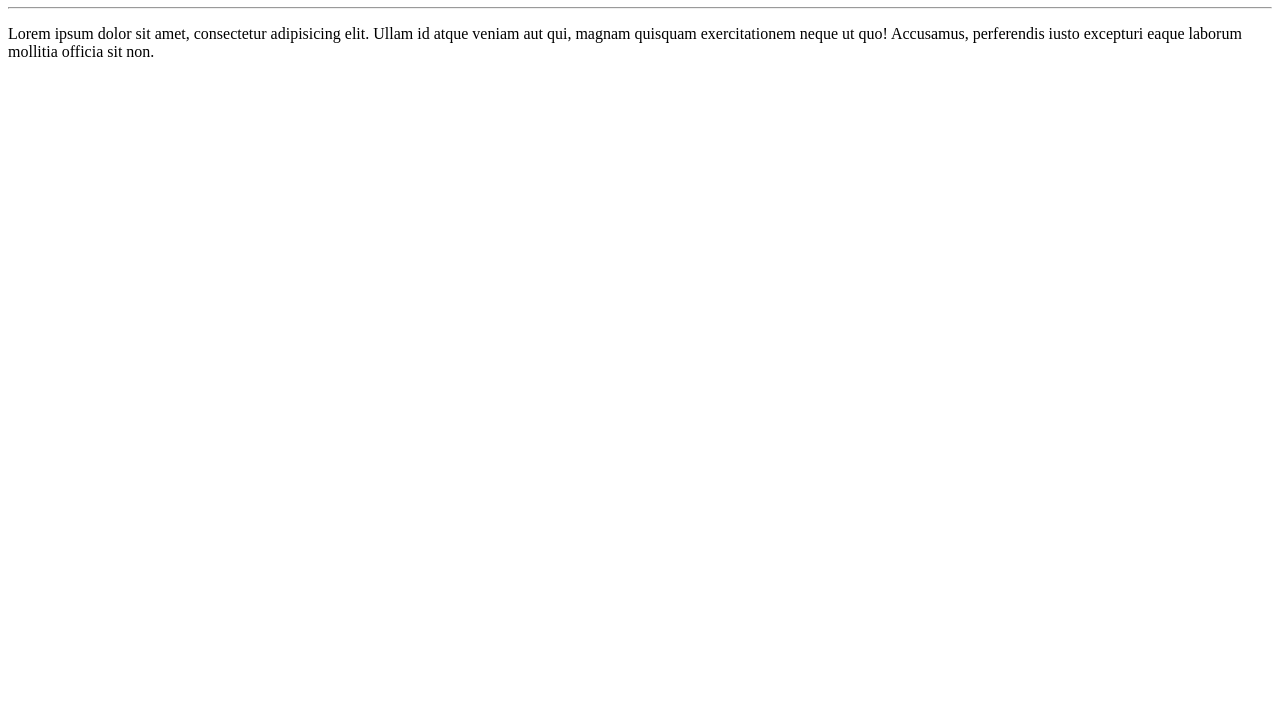
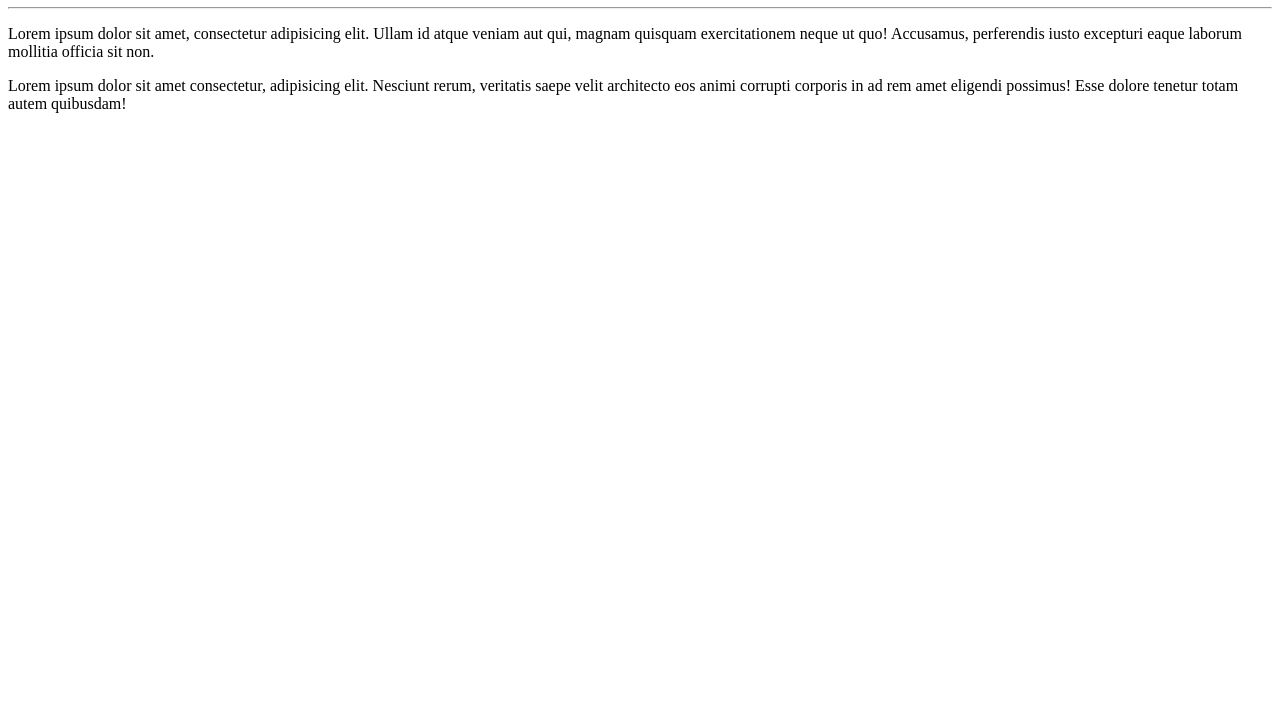
Before and after one commit to lilibuttler/Ola-Mundo, a plain HTML site: page site-exemplo/index.html in a window 1280 px wide. Shown: the part 73-800 px from the top of the page. Drawn offline with Linux system fonts and the light colour scheme.

Commit message:
adicionado paragrafo

```diff
--- a/site-exemplo/index.html
+++ b/site-exemplo/index.html
@@ -9,5 +9,6 @@
     <h1>Olá, Mundo!</h1>
     <hr>
     <p>Lorem ipsum dolor sit amet, consectetur adipisicing elit. Ullam id atque veniam aut qui, magnam quisquam exercitationem neque ut quo! Accusamus, perferendis iusto excepturi eaque laborum mollitia officia sit non.</p>
+    <p>Lorem ipsum dolor sit amet consectetur, adipisicing elit. Nesciunt rerum, veritatis saepe velit architecto eos animi corrupti corporis in ad rem amet eligendi possimus! Esse dolore tenetur totam autem quibusdam!</p>
 </body>
 </html>
```
